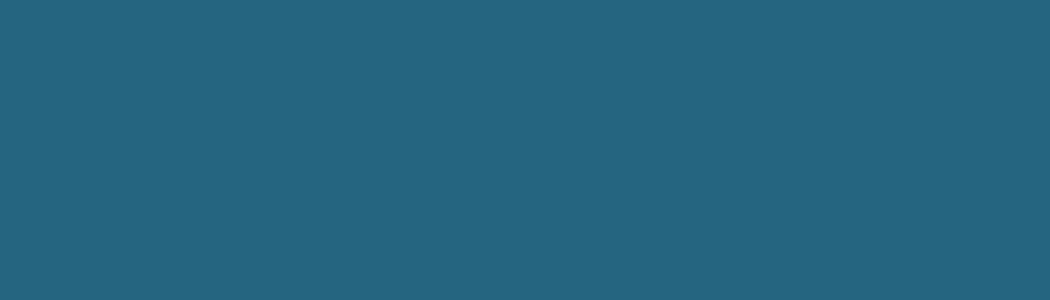
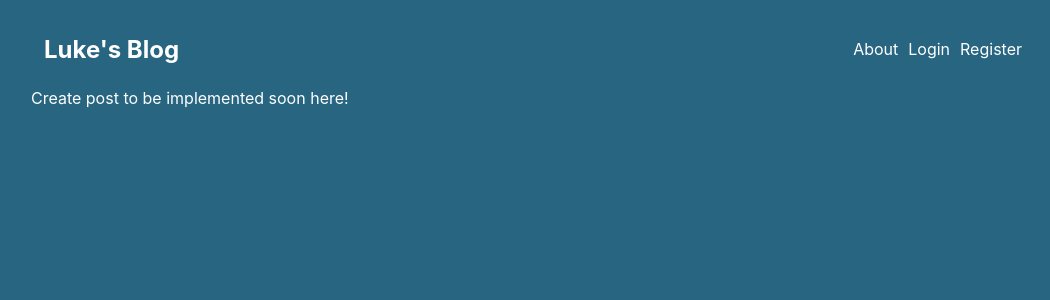
Before and after one commit to yhlli/lukeblog-client, a React (Create React App) app: page /create in a window 1280 px wide. Before the commit this address had no page. Shown: the top 300 px of the page, without its empty margins (107-1157 px from the left). Built offline with nearby package versions, Linux system fonts and the light colour scheme; no server answers.

Commit message:
added user context

```diff
--- a/src/App.js
+++ b/src/App.js
@@ -7,9 +7,12 @@ import LoginPage from './pages/LoginPage';
 import ResumePage from './pages/ResumePage';
 import ContactPage from './pages/ContactPage';
 import RegisterPage from './pages/RegisterPage';
+import {UserContextProvider} from "./UserContext";
+import CreatePost from './pages/CreatePost';
 
 function App() {
   return (
+    <UserContextProvider>
       <Routes>
         <Route path={'/'} element={<Layout />}>
           <Route index element={<IndexPage/>} />
@@ -18,8 +21,11 @@ function App() {
           <Route path={'/contact'} element={<ContactPage/>} />
           <Route path={'/login'} element={<LoginPage/>} />
           <Route path={'/register'} element={<RegisterPage/>} />
+          <Route path={'/create'} element={<CreatePost />} />
         </Route>
       </Routes>
+    </UserContextProvider>
+
   );
 }
 
--- a/src/Header.js
+++ b/src/Header.js
@@ -1,18 +1,19 @@
-import { useEffect, useState } from "react";
+import { useContext, useEffect, useState } from "react";
 import { Link } from "react-router-dom";
+import { UserContext } from "./UserContext";
 
 //http://localhost:4000
 //https://lukeblog-api.onrender.com
 const address = 'https://lukeblog-api.onrender.com'
 
 export default function Header(){
-  const [username,setUsername] = useState(null);
+  const {setUserInfo,userInfo} = useContext(UserContext);
   useEffect(()=>{
     fetch(address+'/profile', {
       credentials: "include",
     }).then(response =>{
       response.json().then(userInfo=>{
-        setUsername(userInfo.username);
+        setUserInfo(userInfo);
       });
     });
   }, []);
@@ -22,8 +23,10 @@ export default function Header(){
       withCredentials: true,
       method: 'POST',
     });
-    setUsername(null);
+    setUserInfo(null);
   }
+
+  const username = userInfo?.username;
 
   return(
     <header>
--- /dev/null
+++ b/src/UserContext.js
@@ -0,0 +1,11 @@
+const { createContext, useState } = require("react");
+
+export const UserContext = createContext({});
+export function UserContextProvider({children}){
+    const [userInfo,setUserInfo] = useState({});
+    return(
+        <UserContext.Provider value={{userInfo,setUserInfo}}>
+            {children}
+        </UserContext.Provider>
+    );
+}
--- /dev/null
+++ b/src/pages/CreatePost.js
@@ -0,0 +1,8 @@
+
+export default function CreatePost(){
+    return(
+        <div>
+            Create post to be implemented soon here!
+        </div>
+    );
+}
--- a/src/pages/LoginPage.js
+++ b/src/pages/LoginPage.js
@@ -1,5 +1,6 @@
-import { useState } from "react";
+import { useContext, useState } from "react";
 import { Navigate } from "react-router-dom";
+import { UserContext } from "../UserContext";
 
 //http://localhost:4000
 //https://lukeblog-api.onrender.com
@@ -9,6 +10,7 @@ export default function LoginPage(){
     const [username,setUsername] = useState('');
     const [password,setPassword] = useState('');
     const [redirect,setRedirect] = useState(false);
+    const {setUserInfo} = useContext(UserContext);
     async function login(ev){
         ev.preventDefault();
         const response = await fetch(address+'/login', {
@@ -18,7 +20,10 @@ export default function LoginPage(){
             credentials: "include"
         })
         if (response.ok){
-            setRedirect(true);
+            response.json().then(userInfo =>{
+                setUserInfo(userInfo);
+                setRedirect(true);
+            });
         } else {
             alert('Wrong credentials');
         }
```
Lines whose indentation alone changed are shown as unchanged.
